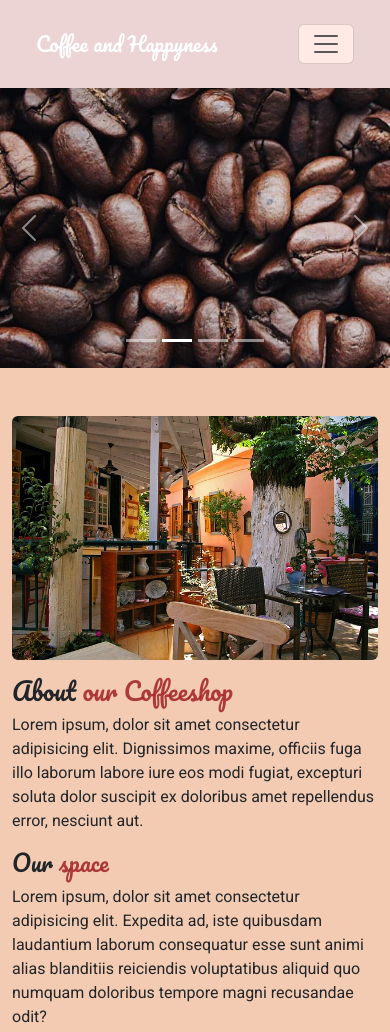
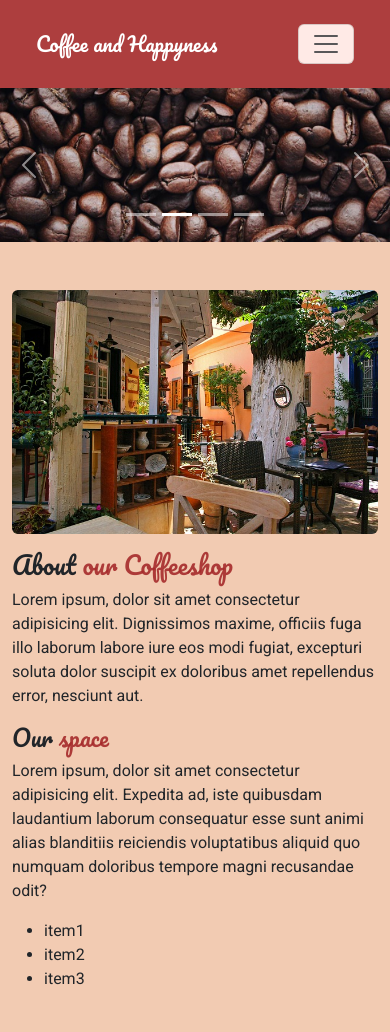
Before and after one commit to linceth/coffeeshop-projeto3EBAC, a plain HTML site: page index.html in a window 390 px wide. Shown: the top 1032 px of the page. Drawn offline with nearby package versions, Linux system fonts and the light colour scheme.

Commit message:
adjust the images for the respective media query

```diff
--- a/css/main.css
+++ b/css/main.css
@@ -3,7 +3,7 @@ body {
 }
 
 .navbar {
-    background-color: rgba(165, 42, 42, 0.2);
+    background-color: rgba(165, 42, 42, 0.9);
 }
 
 #cabecalho .nav .nav-link.active {
@@ -62,8 +62,17 @@ body {
     text-decoration: none;
 }
 
-@media (max-width: 767px) {
+@media screen and (max-width: 1440px) {
     .carousel-item img {
-        height: 280px;
+        width: 100%;
+        height: auto;
+        /*height: 280px;*/
     }
 }
+
+@media screen and (max-width: 2560px) {
+    .carousel-item img {
+        width: 100%;
+        height: auto;
+    }
+}
```
